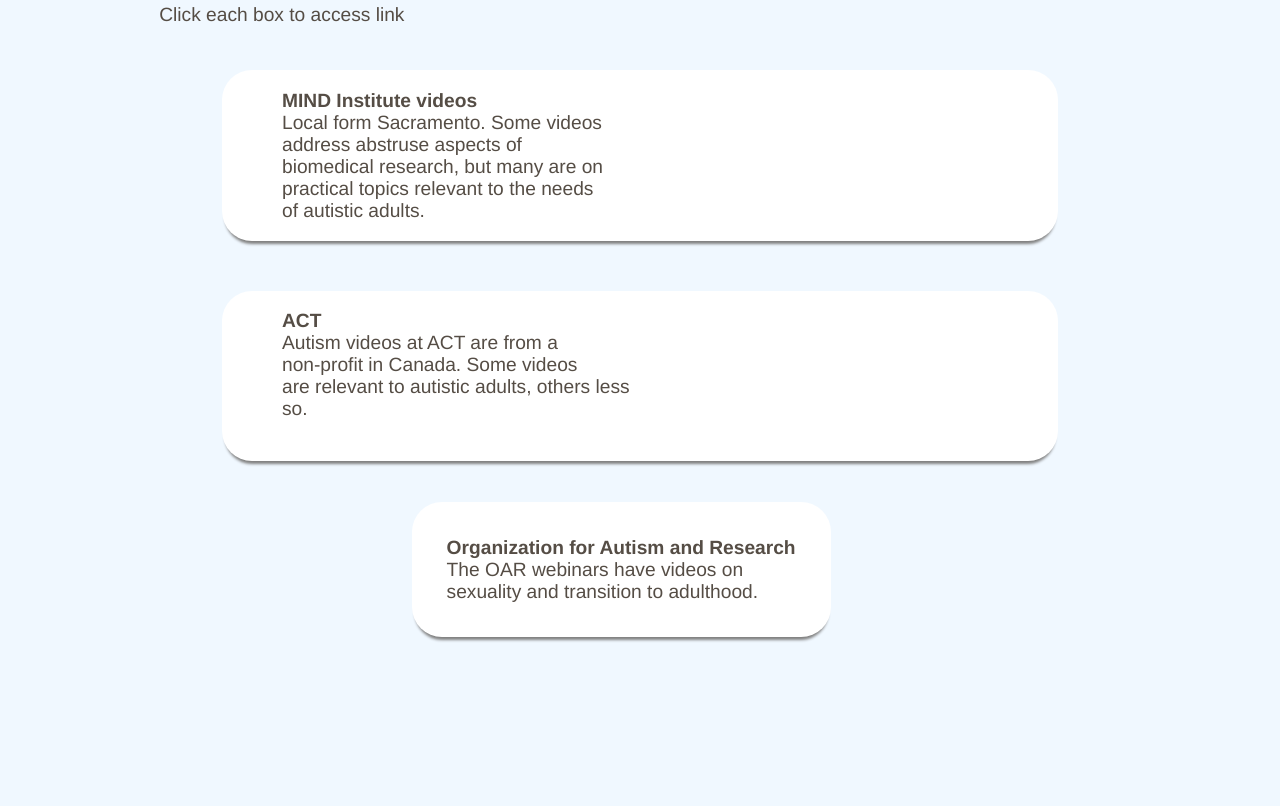
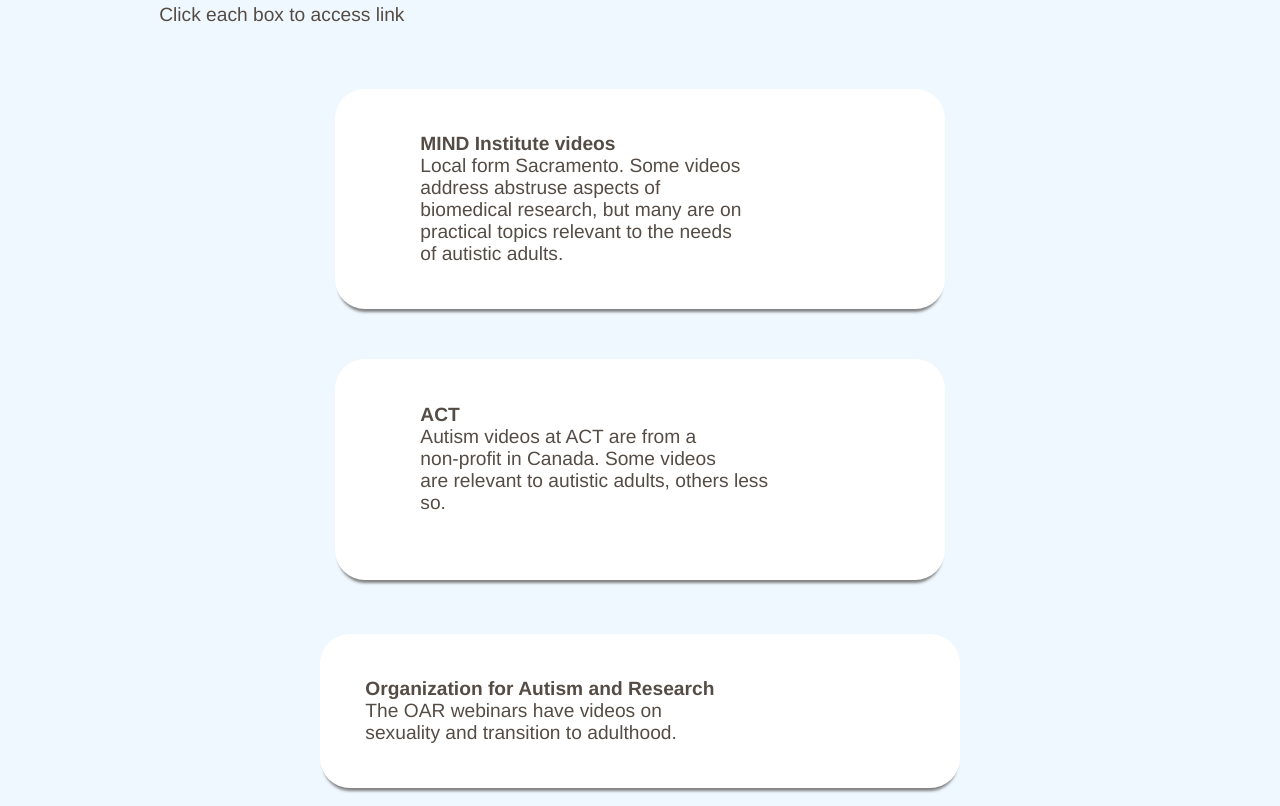
Before and after one commit to Leila-Jadoon/ANC-Resources, a plain HTML site: page OnlineWorkshops.html in a window 1280 px wide. Shown: the part 272-1078 px from the top of the page. Before the commit the page ends 922 px from the top, so only its background shows below. Drawn offline with Linux system fonts and the light colour scheme.

Commit message:
Updated style.css
Modified larger and largest flex containers, added more padding and made some minor margin changes

```diff
--- a/style.css
+++ b/style.css
@@ -164,17 +164,17 @@
     display: flex;
     flex-flow: row nowrap;
     justify-content: space-evenly;
-    margin-left: 7cm;
+    margin-left: 8cm;
     margin-right: 8cm;
-    margin-top: 0.3cm;
+    margin-top: 0.5cm;
 }
 
 .larger-flex-container > div {
     border-radius: 30px;
     background-color: white;
-    margin: 5px;
-    padding: 15px;
-    width: auto;
+    margin: 10px;
+    padding: 25px;
+    width: 2050px;
     height: auto;
     font-size: larger;
     text-align: left;
@@ -185,17 +185,17 @@
     flex-flow: row wrap;
     justify-content: space-evenly;
     align-items: left;
-    margin-left: 5cm;
-    margin-right: 5cm;
-    margin-top: 0.3cm;
+    margin-left: 8cm;
+    margin-right: 8cm;
+    margin-top: 1cm;
 }
 
 .largest-flex-container > div {
     border-radius: 30px;
     background-color: white;
     margin: 25px;
-    padding: 0px;
-    width: auto;
+    padding: 25px;
+    width: 2050px;
     height: auto;
     flex-grow: 5;
     font-size: larger;
```
